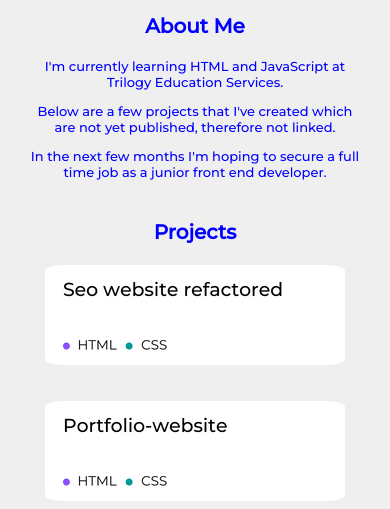
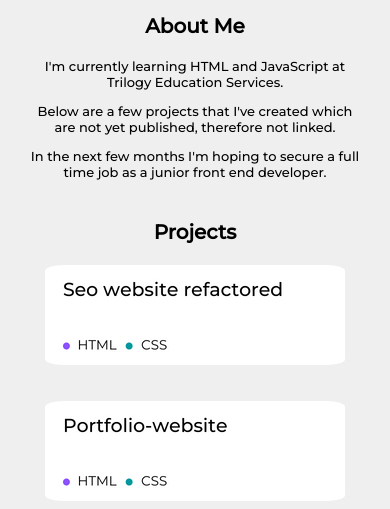
Before and after one commit to shah-hoque/portfolio-website, a plain HTML site: page index.html in a window 390 px wide. Shown: the part 335-844 px from the top of the page. Drawn offline with Linux system fonts and the light colour scheme.

Commit message:
some files deleted

```diff
--- a/assets/css/style.css
+++ b/assets/css/style.css
@@ -137,9 +137,6 @@ border-top-right-radius: 5%;
 
 /* media query -------------------- */
 @media (max-width: 1000px) {
-body {
-    color: blue;
-}
 
 /* m_q main logo / nav ------------------ */
 header {
```
Also changed, not shown: assets/images/isolated_realistic_laptop.png (deleted), 2 other files.
